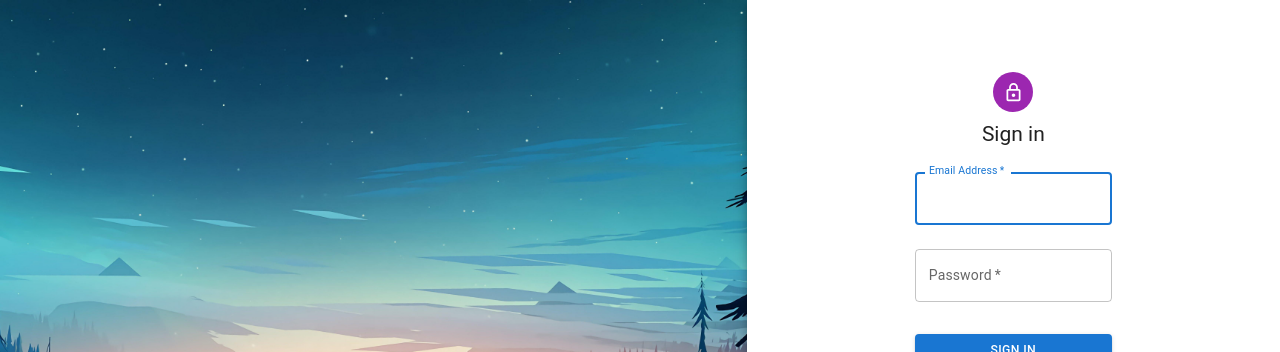
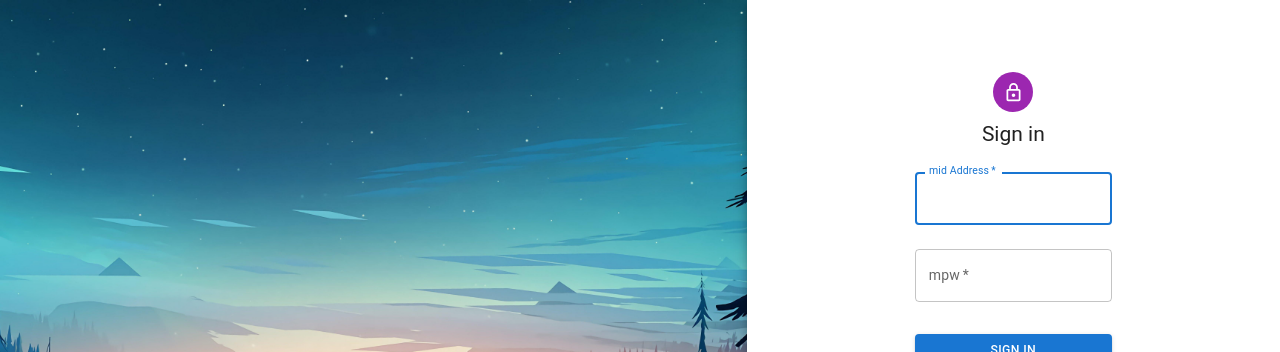
Before and after one commit to subsub97/CapStone_23-2, a Next.js app in the folder quota/: page /mui in a window 1280 px wide. Shown: the top 352 px of the page. Built offline with nearby package versions, Linux system fonts and the light colour scheme.

Commit message:
[2023-10-19] front
[2023-10-19] front

```diff
--- a/quota/pages/mui.js
+++ b/quota/pages/mui.js
@@ -38,19 +38,24 @@ function Copyright(props) {
 const defaultTheme = createTheme({});
 
 export default function SignInSide() {
-  const [formData, setFormData] = useState({ email: "", password: "" });
+  const [formData, setFormData] = useState({ mid: "", mpw: "" });
   const router = useRouter();
 
   function login() {
-    const { email, password } = formData;
-    const formDataToSend = new FormData();
-    formDataToSend.append("email", email);
-    formDataToSend.append("password", password);
-    Axios.post("http://localhost:8080/login", formDataToSend, {
-      withCredentials: true,
-    }).then((res) => {
+    const { mid, mpw } = formData;
+    Axios.post(
+      "http://localhost:8080/generateToken",
+      { mid, mpw },
+      {
+        withCredentials: true,
+      }
+    ).then((res) => {
       if (res.status === 200) {
-        router.push("/chat");
+        const accessToken = res.data.accessToken;
+        const refreshToken = res.data.refreshToken;
+        localStorage.setItem("accessToken", accessToken);
+        localStorage.setItem("refreshToken", refreshToken);
+        // handleLoginSuccess(accessToken, refreshToken);
       } else {
         console.log("hi");
       }
@@ -58,8 +63,7 @@ export default function SignInSide() {
   }
 
   function handleLoginSuccess(accessToken, refreshToken) {
-    const storedAccessToken = accessToken;
-
+    localStorage.setItem("accessToken", accessToken);
     localStorage.setItem("refreshToken", refreshToken);
 
     Axios.post("http://localhost:8080/login", storedAccessToken, {
@@ -71,7 +75,7 @@ export default function SignInSide() {
         if (res.status === 200) {
           router.push("/chat");
         } else if (res.status === 401) {
-          handleAccessTokenExpired(email, refreshToken);
+          handleAccessTokenExpired(mid, refreshToken);
         } else {
           router.push("/login");
         }
@@ -81,8 +85,8 @@ export default function SignInSide() {
       });
   }
 
-  function handleAccessTokenExpired(email, refreshToken) {
-    Axios.post("http://localhost:8080/refresh", { email, refreshToken })
+  function handleAccessTokenExpired(mid, refreshToken) {
+    Axios.post("http://localhost:8080/refresh", { mid, refreshToken })
       .then((response) => {
         const newAccessToken = response.data.accessToken;
         Axios.post("http://localhost:8080/login", data, {
@@ -164,10 +168,10 @@ export default function SignInSide() {
                 margin="normal"
                 required
                 style={{ width: "60%" }}
-                id="email"
-                label="Email Address"
-                name="email"
-                autoComplete="email"
+                id="mid"
+                label="mid Address"
+                name="mid"
+                autoComplete="mid"
                 autoFocus
                 onChange={handleInputChange}
               />
@@ -175,11 +179,11 @@ export default function SignInSide() {
                 margin="normal"
                 required
                 style={{ width: "60%" }}
-                name="password"
-                label="Password"
-                type="password"
-                id="password"
-                autoComplete="current-password"
+                name="mpw"
+                label="mpw"
+                type="mpw"
+                id="mpw"
+                autoComplete="current-mpw"
                 onChange={handleInputChange}
               />
               <Button
```
